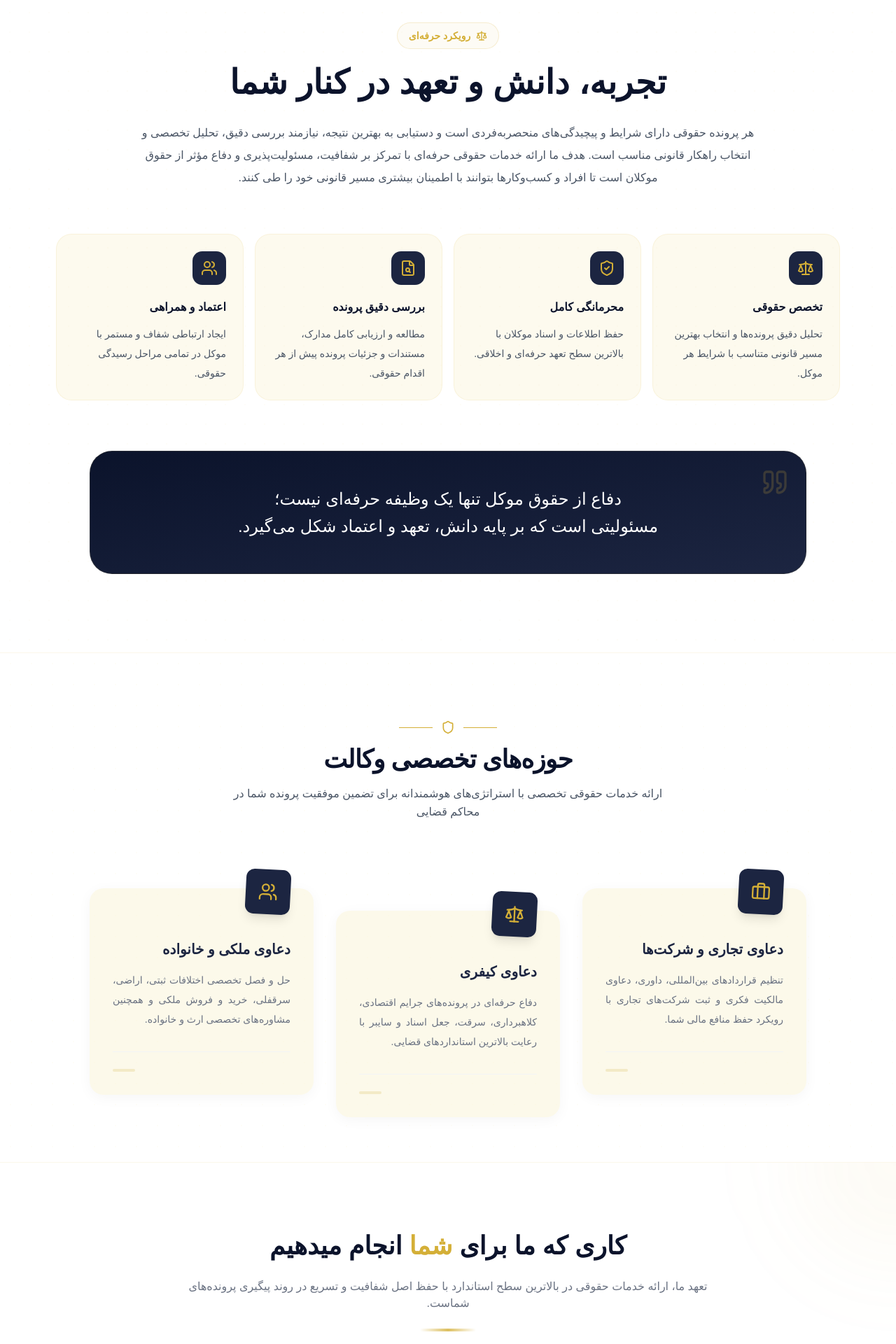
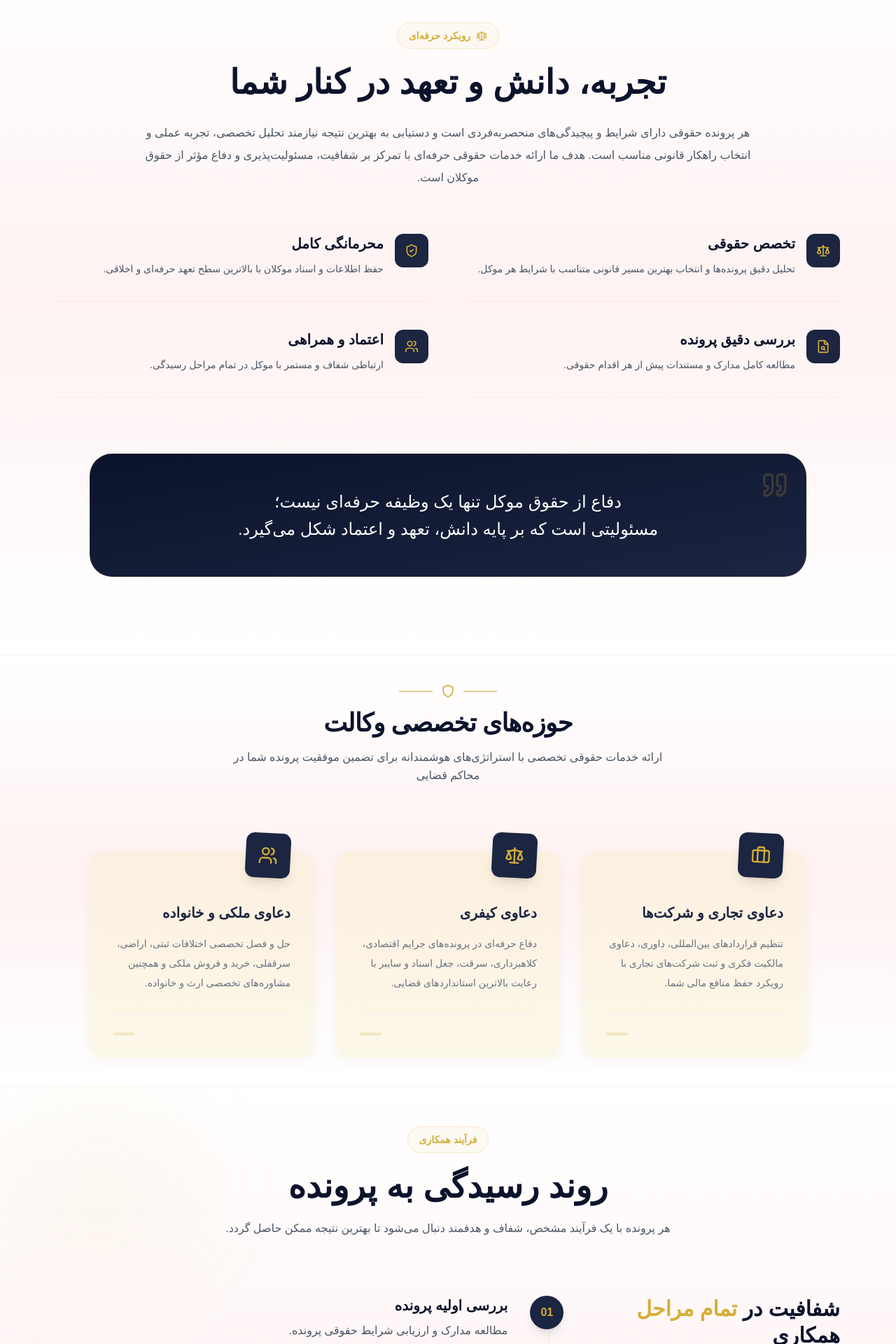
Before and after one commit to zahratec50/lawyer, a Next.js app: page / in a window 1280 px wide. Shown: the part 880-2800 px from the top of the page at 70% size. Built offline with nearby package versions, Linux system fonts and the light colour scheme; a web font is replaced by a local one.

Commit message:
change ui

```diff
--- a/app/page.tsx
+++ b/app/page.tsx
@@ -8,7 +8,7 @@ import AboutLawyer from "@/components/index/AboutLawyer";
 export default function LawyerLanding() {
   return (
     <div
-      className="min-h-screen bg-gradient-to-b from-white to-luxury-goldLight to-white text-gray-100 selection:bg-luxury-gold selection:text-luxury-dark overflow-x-hidden"
+      className="min-h-screen bg-gradient-to-b from-white via-red-50 to-white text-gray-100 selection:bg-luxury-gold selection:text-luxury-dark overflow-x-hidden"
       dir="rtl"
     >
       {/* بخش خوش‌آمدگویی و اطلاعات هیرو */}
--- a/components/index/AboutLawyer.tsx
+++ b/components/index/AboutLawyer.tsx
@@ -3,24 +3,24 @@ import { Scale, ShieldCheck, FileSearch, Users, Quote } from "lucide-react";
 export default function AboutLawyer() {
   const values = [
     {
-      icon: <Scale className="w-6 h-6" />,
+      icon: <Scale className="w-5 h-5" />,
       title: "تخصص حقوقی",
       desc: "تحلیل دقیق پرونده‌ها و انتخاب بهترین مسیر قانونی متناسب با شرایط هر موکل.",
     },
     {
-      icon: <ShieldCheck className="w-6 h-6" />,
+      icon: <ShieldCheck className="w-5 h-5" />,
       title: "محرمانگی کامل",
       desc: "حفظ اطلاعات و اسناد موکلان با بالاترین سطح تعهد حرفه‌ای و اخلاقی.",
     },
     {
-      icon: <FileSearch className="w-6 h-6" />,
+      icon: <FileSearch className="w-5 h-5" />,
       title: "بررسی دقیق پرونده",
-      desc: "مطالعه و ارزیابی کامل مدارک، مستندات و جزئیات پرونده پیش از هر اقدام حقوقی.",
+      desc: "مطالعه کامل مدارک و مستندات پیش از هر اقدام حقوقی.",
     },
     {
-      icon: <Users className="w-6 h-6" />,
+      icon: <Users className="w-5 h-5" />,
       title: "اعتماد و همراهی",
-      desc: "ایجاد ارتباطی شفاف و مستمر با موکل در تمامی مراحل رسیدگی حقوقی.",
+      desc: "ارتباطی شفاف و مستمر با موکل در تمام مراحل رسیدگی.",
     },
   ];
 
@@ -28,9 +28,8 @@ export default function AboutLawyer() {
     <section
       id="about"
       dir="rtl"
-      className="relative py-20 md:py-28 bg-white overflow-hidden"
+      className="relative py-10 md:py-28 bg-gradient-to-t from-white via-red-50 to-white overflow-hidden"
     >
-      {/* Background Pattern */}
       <div className="absolute inset-0 opacity-[0.03] pointer-events-none">
         <div
           className="w-full h-full"
@@ -42,7 +41,6 @@ export default function AboutLawyer() {
       </div>
 
       <div className="container mx-auto px-6 lg:px-20 relative z-10">
-        {/* Header */}
         <div className="max-w-4xl mx-auto text-center">
           <div className="inline-flex items-center gap-2 px-4 py-2 rounded-full border border-luxury-gold/20 bg-luxury-gold/5 text-luxury-gold text-sm font-semibold">
             <Scale className="w-4 h-4" />
@@ -55,39 +53,38 @@ export default function AboutLawyer() {
 
           <p className="mt-8 text-gray-600 leading-8 text-justify md:text-center">
             هر پرونده حقوقی دارای شرایط و پیچیدگی‌های منحصربه‌فردی است و دستیابی
-            به بهترین نتیجه، نیازمند بررسی دقیق، تحلیل تخصصی و انتخاب راهکار
+            به بهترین نتیجه نیازمند تحلیل تخصصی، تجربه عملی و انتخاب راهکار
             قانونی مناسب است. هدف ما ارائه خدمات حقوقی حرفه‌ای با تمرکز بر
-            شفافیت، مسئولیت‌پذیری و دفاع مؤثر از حقوق موکلان است تا افراد و
-            کسب‌وکارها بتوانند با اطمینان بیشتری مسیر قانونی خود را طی کنند.
+            شفافیت، مسئولیت‌پذیری و دفاع مؤثر از حقوق موکلان است.
           </p>
         </div>
 
-        {/* Values */}
-        <div className="grid grid-cols-1 lg:grid-cols-4 gap-2 lg:gap-4 overflow-x-auto pb-2 mt-16">
+        <div className="mt-16 grid md:grid-cols-2 gap-x-14 md:gap-y-10">
           {values.map((item) => (
             <div
               key={item.title}
-              className="group bg-luxury-goldLight/20 border border-luxury-gold/10 rounded-[14px] lg:rounded-[22px] p-3 lg:p-6 hover:border-luxury-gold/30 hover:-translate-y-1 transition-all duration-300"
+              className="flex items-start gap-4 border-b border-luxury-gold/10 pb-6 md:pb-8"
             >
-              <div className="flex items-center gap-4 lg:block">
-                <div className="w-10 h-10 lg:w-12 lg:h-12 rounded-[14px] bg-luxury-navy text-luxury-gold flex items-center justify-center mb-1 lg:mb-5">
-                  {item.icon}
-                </div>
+              <div className="w-9 h-9 md:w-12 md:h-12 rounded-[12px] bg-luxury-navy text-luxury-gold flex items-center justify-center flex-shrink-0">
+                {item.icon}
+              </div>
 
-                <h3 className="font-bold text-luxury-dark lg:mb-3">
+              <div>
+                <h3 className="font-bold text-base sm:text-lg md:text-xl text-luxury-dark mb-2">
                   {item.title}
                 </h3>
+
+                <p className="text-gray-600 md:leading-7 leading-6 text-xs md:text-sm">
+                  {item.desc}
+                </p>
               </div>
-
-              <p className="text-sm text-gray-600 leading-7">{item.desc}</p>
             </div>
           ))}
         </div>
 
-        {/* Quote */}
-        <div className="max-w-5xl mx-auto mt-16">
+        <div className="max-w-5xl mx-auto mt-20">
           <div className="relative bg-gradient-to-br from-luxury-dark to-luxury-navy rounded-[32px] p-8 md:p-12 border border-luxury-gold/10 overflow-hidden">
-            <Quote className="absolute top-6 right-6 lg:w-10 lg:h-10 text-luxury-gold/20" />
+            <Quote className="absolute top-6 right-6 w-6 h-6 md:w-10 md:h-10 text-luxury-gold/20" />
 
             <p className="text-xl md:text-2xl text-white leading-relaxed font-medium text-center">
               دفاع از حقوق موکل تنها یک وظیفه حرفه‌ای نیست؛
--- a/components/index/Contact.tsx
+++ b/components/index/Contact.tsx
@@ -9,7 +9,7 @@ export default function Contact() {
     <section
       id="contact"
       dir="rtl"
-      className="py-24 bg-gradient-to-b from-white to-luxury-goldLight to-white relative overflow-hidden"
+      className="py:6 md:py-12 bg-gradient-to-b from-white via-red-50 to-white relative overflow-hidden"
     >
       <div className="container mx-auto lg:px-24 xl:px-32 px-6 relative z-10">
         <div className="grid grid-cols-1 lg:grid-cols-12 gap-12 items-center">
@@ -21,7 +21,7 @@ export default function Contact() {
             <div className="w-16 h-1 bg-luxury-gold rounded-full"></div>
             <p className="text-gray-700 text-sm leading-relaxed font-medium">
               برای دریافت مشاوره حقوقی، بررسی پرونده و ارتباط مستقیم با مریم
-              طاهری وکیل پایه یک دادگستری می‌توانید از راه‌های زیر در ارتباط
+              طاهری وکیل پایه یک دادگستری می‌توانید از طریق راه‌های زیر در ارتباط
               باشید.
             </p>
 
--- a/components/index/Expertise.tsx
+++ b/components/index/Expertise.tsx
@@ -23,7 +23,7 @@ export default function Expertise() {
   return (
     <section
       dir="rtl"
-      className="py-16 md:py-24 bg-gradient-to-t from-white to-luxury-goldLight to-white relative border-t-[1px] border-b-[1px] border-luxury-gold/10"
+      className="py-5 md:py-10 bg-gradient-to-t from-white via-red-50 to-white relative border-t-[1px] border-b-[1px] border-luxury-gold/10"
     >
       <div
         className="absolute inset-0 opacity-[0.03] pointer-events-none"
@@ -54,9 +54,7 @@ export default function Expertise() {
           {areas.map((item, index) => (
             <div
               key={index}
-              className={`group relative bg-luxury-goldLight/25 rounded-[20px] p-6 md:p-8 shadow-[0_4px_20px_rgb(0,0,0,0.04)] hover:shadow-[0_10px_40px_rgba(212,175,55,0.12)] transition-all duration-500 hover:-translate-y-2 border border-transparent hover:border-luxury-gold/20 flex flex-col h-full mt-6 md:mt-0 ${
-                index === 1 ? "md:translate-y-8" : ""
-              }`}
+              className={`group relative bg-luxury-goldLight/25 rounded-[20px] p-6 md:p-8 shadow-[0_4px_20px_rgb(0,0,0,0.04)] hover:shadow-[0_10px_40px_rgba(212,175,55,0.12)] transition-all duration-500 hover:-translate-y-2 border border-transparent hover:border-luxury-gold/20 flex flex-col h-full mt-6 md:mt-0`}
             >
               <div className="absolute top-0 inset-x-0 h-1 bg-gradient-to-r from-transparent via-luxury-gold/50 to-transparent scale-x-0 group-hover:scale-x-100 transition-transform duration-700 rounded-t-2xl"></div>
 
@@ -65,10 +63,10 @@ export default function Expertise() {
               </div>
 
               <div className="pt-4 md:pt-10 md:flex-grow">
-                <h3 className="text-sm sm:text-lg md:text-xl font-bold text-luxury-navy mb-3 md:mb-4 group-hover:text-luxury-gold transition-colors duration-300">
+                <h3 className="text-base sm:text-lg md:text-xl font-bold text-luxury-navy mb-3 md:mb-4 group-hover:text-luxury-gold transition-colors duration-300">
                   {item.title}
                 </h3>
-                <p className="text-xs md:text-sm text-gray-500 leading-loose text-justify group-hover:text-gray-700 transition-colors duration-300">
+                <p className="text-xs md:text-sm text-gray-500 leading-loose text-right group-hover:text-gray-700 transition-colors duration-300">
                   {item.desc}
                 </p>
               </div>
--- a/components/index/MyJob.tsx
+++ b/components/index/MyJob.tsx
@@ -1,12 +1,10 @@
 import React from "react";
-import { CheckCircle2 } from "lucide-react";
 
 export default function MyJob() {
-
   const areas = [
     {
       title: "بررسی اولیه پرونده",
-      desc: "مطالعه دقیق مدارک و ارزیابی شرایط حقوقی پرونده.",
+      desc: "مطالعه مدارک و ارزیابی شرایط حقوقی پرونده.",
     },
     {
       title: "ارائه استراتژی حقوقی",
@@ -14,68 +12,91 @@ export default function MyJob() {
     },
     {
       title: "تنظیم اسناد و لوایح",
-      desc: "تهیه و تنظیم حرفه‌ای دادخواست‌ها، لوایح و قراردادها.",
+      desc: "تهیه حرفه‌ای دادخواست‌ها، لوایح و قراردادها.",
     },
     {
       title: "پیگیری مستمر",
-      desc: "حضور فعال در مراحل رسیدگی و پیگیری وضعیت پرونده.",
+      desc: "نظارت و پیگیری تمامی مراحل رسیدگی پرونده.",
     },
     {
       title: "گزارش‌دهی شفاف",
-      desc: "اطلاع‌رسانی مستمر به موکل درباره روند پرونده.",
+      desc: "اطلاع‌رسانی منظم درباره روند پرونده.",
     },
     {
       title: "دفاع از حقوق موکل",
-      desc: "حفاظت از منافع قانونی موکل در تمامی مراحل رسیدگی.",
+      desc: "پیگیری مؤثر برای حفظ حقوق و منافع قانونی موکل.",
     },
   ];
 
   return (
     <section
       dir="rtl"
-      className="py-16 md:py-24 bg-gradient-to-b from-white to-luxury-goldLight to-white relative overflow-hidden border-b-[1px] border-luxury-gold/10"
+      className="relative py-5 md:py-14 bg-gradient-to-t from-white via-red-50 to-white overflow-hidden"
     >
-      {/* المان‌های تزئینی پس‌زمینه */}
-      <div className="absolute top-0 right-0 w-48 h-48 md:w-72 md:h-72 bg-luxury-gold/5 rounded-full blur-2xl md:blur-3xl -translate-y-1/2 translate-x-1/2"></div>
-      <div className="absolute bottom-0 left-0 w-64 h-64 md:w-96 md:h-96 bg-luxury-navy/5 rounded-full blur-2xl md:blur-3xl translate-y-1/2 -translate-x-1/2"></div>
+      <div className="absolute top-0 left-0 w-72 h-72 bg-luxury-gold/5 rounded-full blur-3xl" />
+      <div className="absolute bottom-0 right-0 w-96 h-96 bg-luxury-navy/5 rounded-full blur-3xl" />
 
-      <div className="container mx-auto px-5 md:px-12 lg:px-32 relative z-10">
-        {/* هدر بخش - اصلاح فاصله بالا به خاطر حذف دکمه بازگشت */}
-        <div className="text-center max-w-3xl mx-auto mb-16 md:mb-24">
-          <h2 className="text-2xl sm:text-3xl md:text-4xl font-extrabold text-luxury-dark mb-4 md:mb-6 leading-tight">
-            کاری که ما برای <span className="text-luxury-gold">شما</span> انجام
-            میدهیم
+      <div className="container mx-auto px-6 lg:px-20 relative z-10">
+        <div className="text-center max-w-3xl mx-auto mb-20">
+          <span className="inline-flex items-center px-4 py-2 rounded-full border border-luxury-gold/20 bg-luxury-gold/5 text-luxury-gold text-sm font-semibold">
+            فرآیند همکاری
+          </span>
+
+          <h2 className="mt-6 text-3xl md:text-5xl font-black text-luxury-dark">
+            روند رسیدگی به پرونده
           </h2>
-          <p className="text-sm md:text-base text-gray-500 px-2 md:px-0">
-            تعهد ما، ارائه خدمات حقوقی در بالاترین سطح استاندارد با حفظ اصل
-            شفافیت و تسریع در روند پیگیری پرونده‌های شماست.
+
+          <p className="mt-5 text-gray-600 leading-8">
+            هر پرونده با یک فرآیند مشخص، شفاف و هدفمند دنبال می‌شود تا بهترین
+            نتیجه ممکن حاصل گردد.
           </p>
-          <div className="w-16 md:w-20 h-1 bg-gradient-to-r from-transparent via-luxury-gold to-transparent mx-auto mt-6 rounded-full opacity-80"></div>
         </div>
 
-        {/* گرید کارت‌ها - اصلاح بوردرها متناسب با تم تیره کارت */}
-        <div className="grid grid-cols-1 md:grid-cols-2 gap-4 md:gap-6 lg:gap-8">
+        <div className="grid lg:grid-cols-12 gap-16 items-start">
+          {/* متن سمت راست */}
+          <div className="lg:col-span-4">
+            <div className="lg:sticky lg:top-32">
+              <h3 className="text-3xl font-black text-luxury-dark leading-tight">
+                شفافیت در
+                <span className="text-luxury-gold"> تمام مراحل </span>
+                همکاری
+              </h3>
+
+              <p className="mt-6 text-gray-600 leading-8">
+                از نخستین جلسه مشاوره تا پایان فرآیند رسیدگی، تمامی اقدامات
+                حقوقی بر اساس برنامه‌ای مشخص و قابل پیگیری انجام می‌شود.
+              </p>
+
+              <div className="mt-8 border-r-2 border-luxury-gold pr-5">
+                <p className="text-luxury-dark font-medium leading-8">
+                  هر مرحله با هدف حفظ حقوق موکل و دستیابی به بهترین نتیجه
+                  برنامه‌ریزی می‌شود.
+                </p>
+              </div>
+            </div>
+          </div>
+
+          {/* تایم لاین */}
+          <div className="lg:col-span-8">
             {areas.map((item, index) => (
               <div
                 key={index}
-              className="group relative flex items-start p-5 md:p-6 bg-luxury-goldLight/25 rounded-[16px] border border-luxury-gold/10 shadow-[0_4px_20px_rgba(0,0,0,0.02)] hover:shadow-[0_8px_30px_rgba(212,175,55,0.1)] hover:-translate-y-1 transition-all duration-300 overflow-hidden cursor-default"
+                className="relative flex gap-5 md:gap-8 pb-10 md:pb-14"
               >
-              {/* خط طلایی کناری */}
-              <div className="absolute inset-y-0 right-0 w-1 bg-luxury-gold scale-y-0 group-hover:scale-y-100 transition-transform duration-300 origin-bottom"></div>
+                {index !== areas.length - 1 && (
+                  <div className="absolute right-5 top-12 h-full w-px bg-luxury-gold/20" />
+                )}
 
-              {/* بخش آیکون */}
-              <div className="flex-shrink-0 ml-4 md:ml-5">
-                <div className="w-10 h-10 md:w-11 md:h-11 flex items-center justify-center rounded-[12px] bg-luxury-navy border border-white/10 text-luxury-gold group-hover:bg-luxury-gold group-hover:text-luxury-dark transition-colors duration-300 shadow-sm">
-                  <CheckCircle2 className="w-5 h-5 md:w-5.5 md:h-5.5" />
-                </div>
+                <div className="w-10 h-10 md:w-12 md:h-12 rounded-full bg-luxury-navy text-luxury-gold flex items-center justify-center font-bold flex-shrink-0 shadow-lg">
+                  {String(index + 1).padStart(2, "0")}
                 </div>
 
-              {/* بخش متن */}
-              <div className="flex flex-col text-right pt-0.5 md:pt-1">
-                <h3 className="text-base md:text-lg font-bold text-luxury-navy mb-1.5 group-hover:text-luxury-gold transition-colors duration-300">
+                <div>
+                  <h3 className="text-base sm:text-lg md:text-xl font-bold text-luxury-dark mb-2">
                     {item.title}
                   </h3>
-                <p className="text-xs md:text-sm text-gray-500 leading-relaxed group-hover:text-gray-700 transition-colors duration-300">
+
+                  <p className="text-gray-600 leading-7 text-sm md:text-base">
                     {item.desc}
                   </p>
                 </div>
@@ -83,6 +104,7 @@ export default function MyJob() {
             ))}
           </div>
         </div>
+      </div>
     </section>
   );
 }
```
Also changed, not shown: components/index/Hero.tsx (+4 -4 lines). Lines whose indentation alone changed are shown as unchanged.
